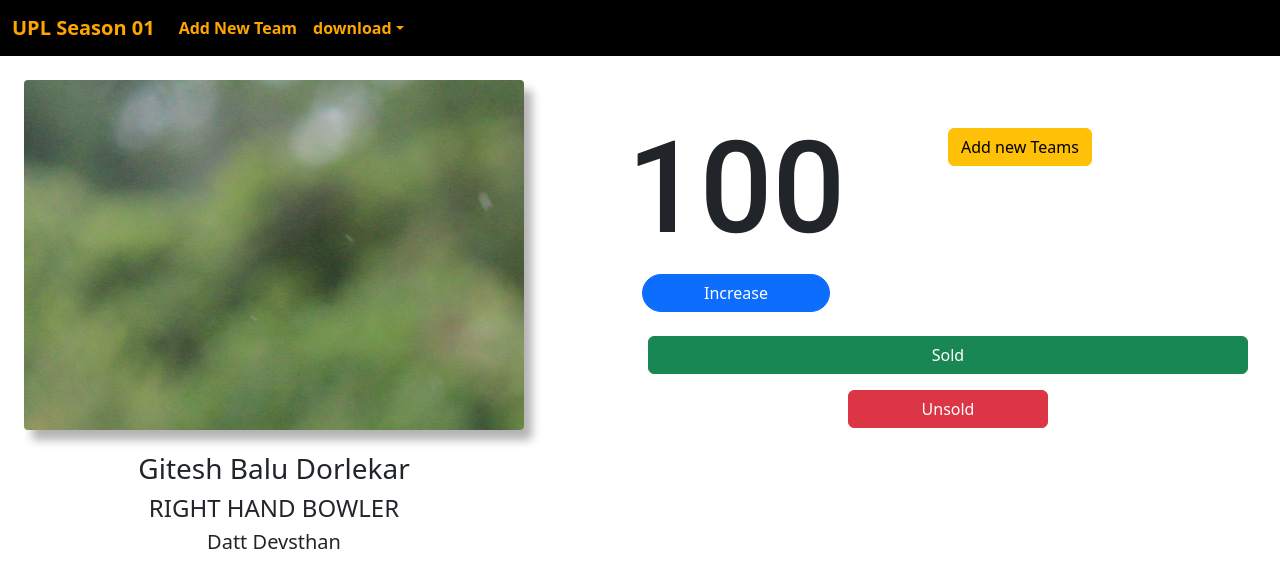
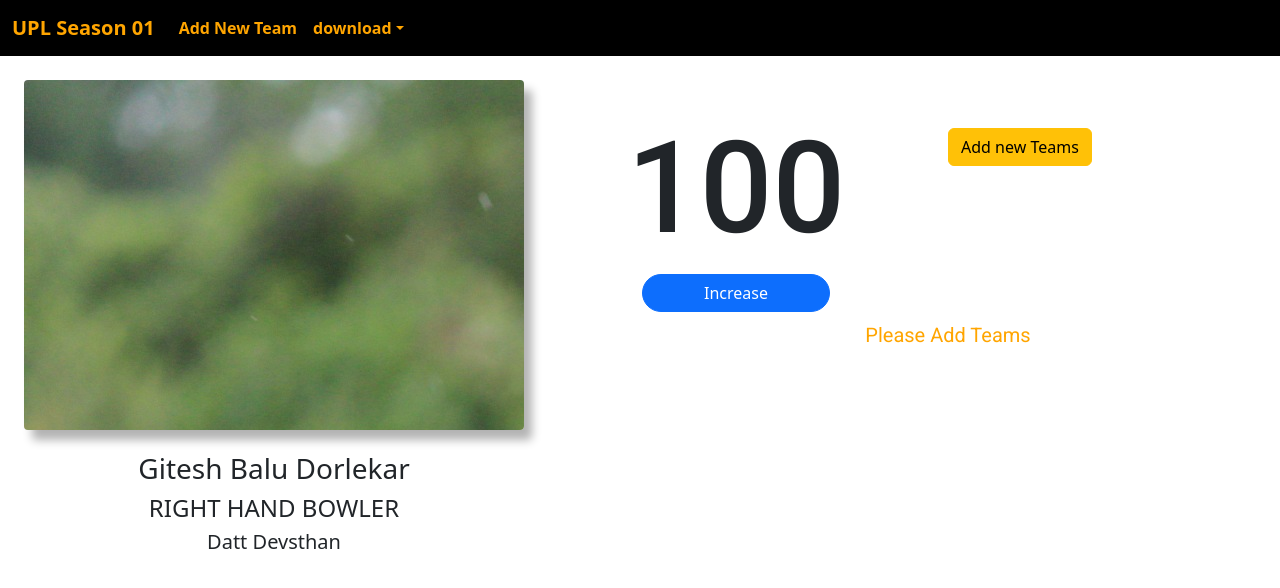
Before and after one commit to hubofayush/uplau, a React (Vite) app: page / in a window 1280 px wide. Shown: the top 588 px of the page. Built offline with nearby package versions, Linux system fonts and the light colour scheme.

Commit message:
added new functiuonality if no team present then cannot sold players

```diff
--- a/src/App.jsx
+++ b/src/App.jsx
@@ -313,20 +313,28 @@ function App() {
                     <div
                       className="d-flex flex-column "
                       style={{ alignItems: "center" }}
-                    >
+                    > {teamArray.length === 0 ? ( <>
+                    <Link to='/AddNewTeam' style={{textDecoration:'none' , color:'orange' ,fontSize:'20px',fontFamily:'roboto'}}>
+                         Please Add Teams
+                    </Link>
+                    </>) :
+                    <>
+
                       <button
-                        className="btn btn-success rounded w-75 my-3 "
-                        // style={{ marginBottom: "3rem" }}
-                        onClick={solded}
+                      className="btn btn-success rounded w-75 my-3 "
+                      // style={{ marginBottom: "3rem" }}
+                      onClick={solded}
                       >
                         Sold
                       </button>
                       <button
-                        className="btn btn-danger w-25 mx-2 rounded"
-                        onClick={unSold}
+                      className="btn btn-danger w-25 mx-2 rounded"
+                      onClick={unSold}
                       >
                         Unsold
                       </button>
+                        </>
+                        }
                     </div>
                   </div>
                   {/* // end of right part // // */}
```
